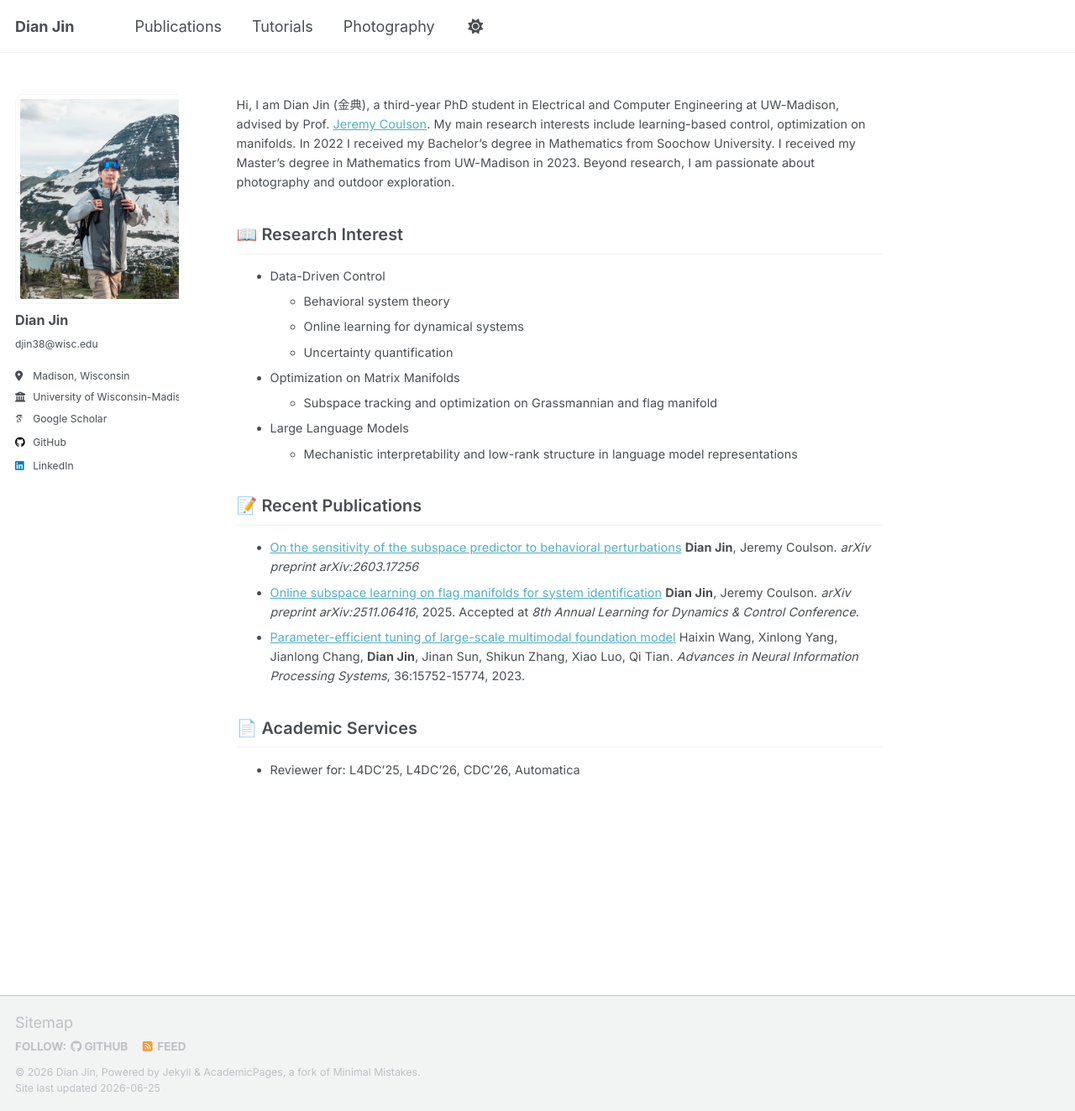
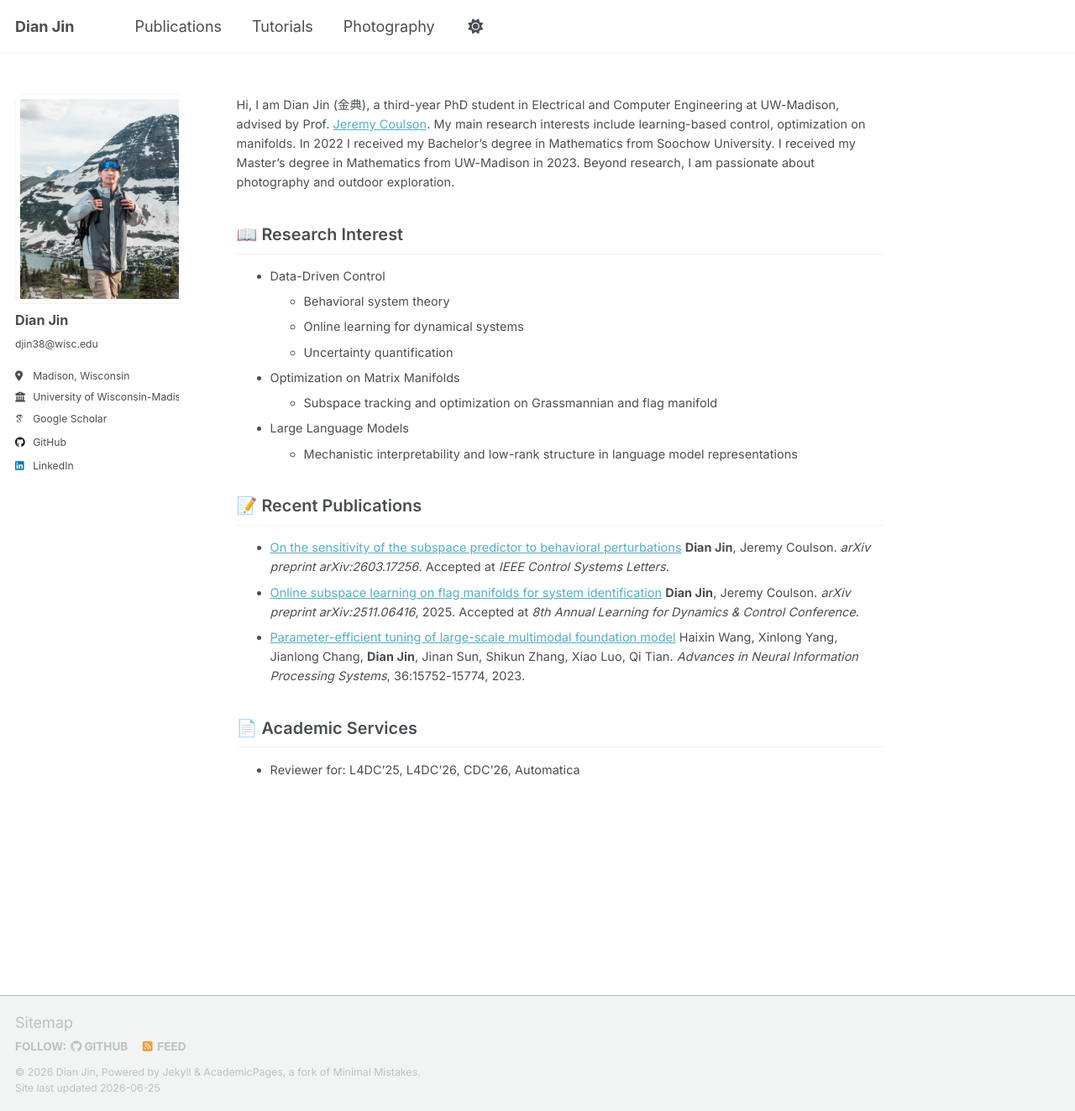
Before and after one commit to DianJin-Frederick/DianJin-Frederick.github.io, a Jekyll site: the page built from _pages/about.md, in a window 1280 px wide and 1323 px high. Shown: the whole window at 84% size. Built offline with Jekyll 4.4.1, drawn with Linux system fonts in a browser that asks for light colours; some web fonts are replaced; a script that is not in the unit is left out.

Commit message:
Update publication acceptance note

```diff
--- a/_pages/about.md
+++ b/_pages/about.md
@@ -23,7 +23,7 @@ Beyond research, I am passionate about photography and outdoor exploration.
   - Mechanistic interpretability and low-rank structure in language model representations
 
 ## 📝 Recent Publications
-- [On the sensitivity of the subspace predictor to behavioral perturbations](https://arxiv.org/abs/2603.17256) **Dian Jin**, Jeremy Coulson. *arXiv preprint arXiv:2603.17256*
+- [On the sensitivity of the subspace predictor to behavioral perturbations](https://arxiv.org/abs/2603.17256) **Dian Jin**, Jeremy Coulson. *arXiv preprint arXiv:2603.17256*. Accepted at *IEEE Control Systems Letters*.
 - [Online subspace learning on flag manifolds for system identification](https://arxiv.org/abs/2511.06416)
   **Dian Jin**, Jeremy Coulson. *arXiv preprint arXiv:2511.06416*, 2025. Accepted at *8th Annual Learning for Dynamics & Control Conference*.
 - [Parameter-efficient tuning of large-scale multimodal foundation model](https://proceedings.neurips.cc/paper_files/paper/2023/hash/32ebb6b560ee58abbdae834e5f37cb5d-Abstract-Conference.html)
```
